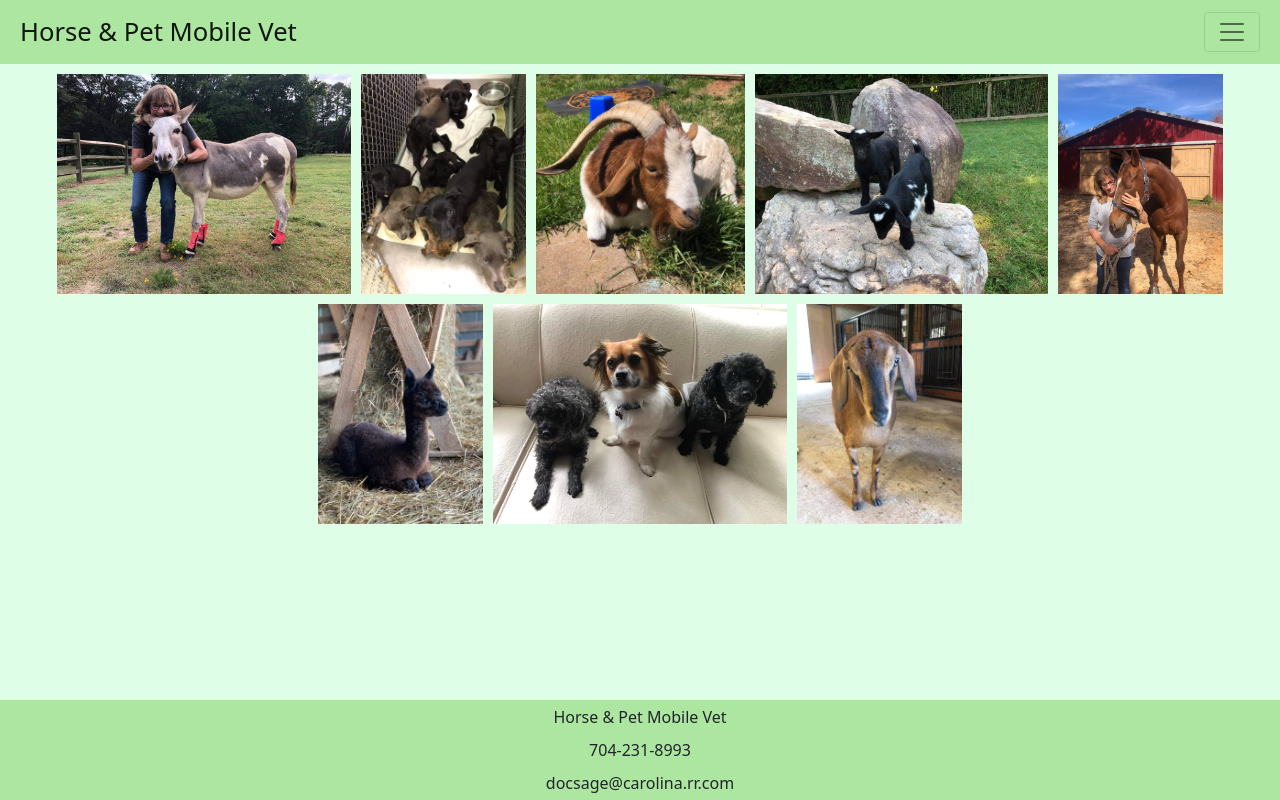
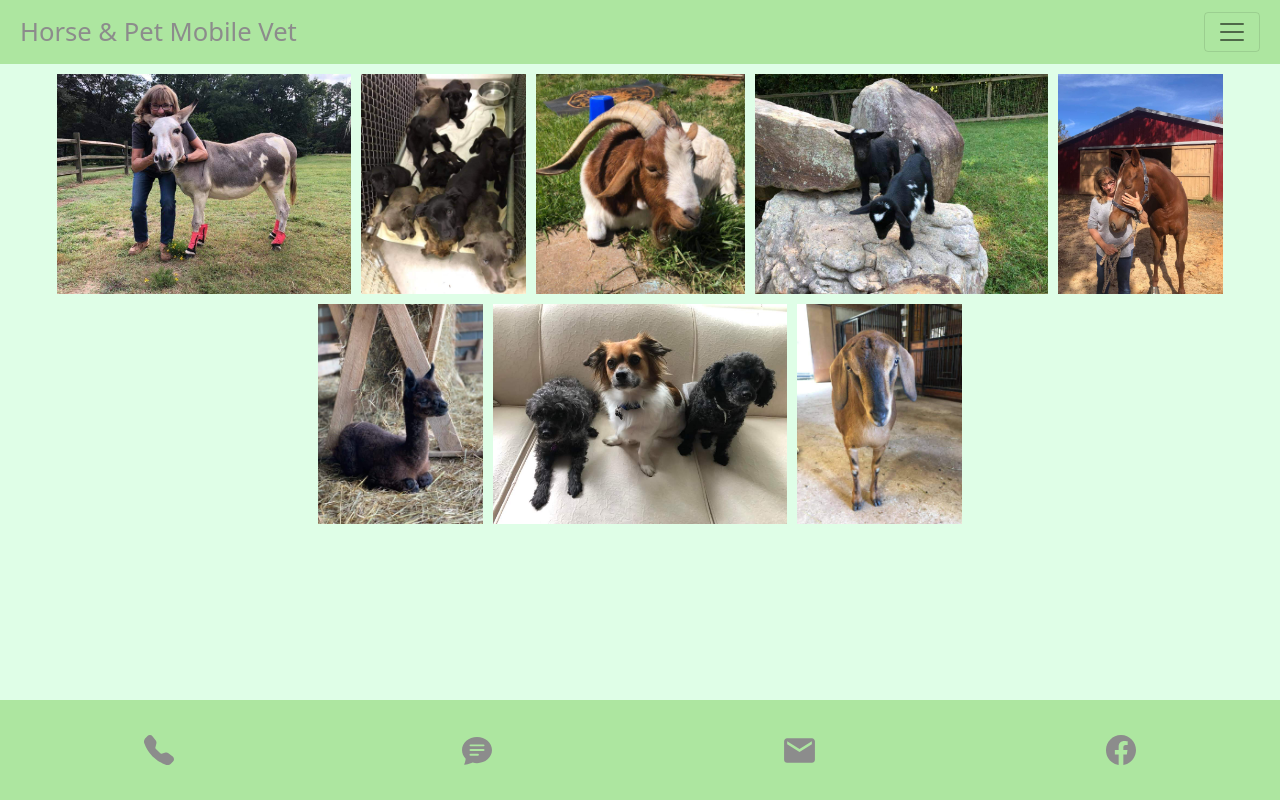
Before and after one commit to benclark1110/horse-and-pet-mobile-vet, a React (Create React App) app: page /clients in a window 1280 px wide. Built offline with nearby package versions, Linux system fonts and the light colour scheme.

Commit message:
footer updates

```diff
--- a/package.json
+++ b/package.json
@@ -16,6 +16,7 @@
     "prettier": "^2.8.0",
     "react": "^17.0.2",
     "react-dom": "^17.0.2",
+    "react-icons": "^4.7.1",
     "react-router-dom": "^6.2.1",
     "react-scripts": "5.0.0",
     "reactstrap": "^9.1.5",
--- a/src/components/molecules/app-footer/app-footer.tsx
+++ b/src/components/molecules/app-footer/app-footer.tsx
@@ -1,11 +1,22 @@
 import React from 'react';
+import { BsFacebook, BsTelephoneFill, BsFillChatTextFill } from 'react-icons/bs';
+import { MdEmail } from 'react-icons/md';
 
 const Footer: React.FC = () => {
   return (
     <footer className="footer">
-        <span className="item">Horse & Pet Mobile Vet</span>
-        <span className="item">704-231-8993</span>
-        <span className="item">docsage@carolina.rr.com</span>
+        <a href="tel:704-231-8993">
+          <BsTelephoneFill size={30}/>
+        </a>
+        <a href="sms:704-231-8993">
+          <BsFillChatTextFill size={30}/>
+        </a>
+        <a href="mailto:docsage@carolina.rr.com?subject=Hi Dr. Sage!">
+          <MdEmail size={37}/>
+        </a>
+        <a target="_blank" href="https://www.facebook.com/horseandpetmobilevet">
+          <BsFacebook size={30}/>
+        </a>
     </footer>
   );
 }
--- a/src/components/molecules/app-navbar/app-navbar.tsx
+++ b/src/components/molecules/app-navbar/app-navbar.tsx
@@ -16,7 +16,7 @@ const NavBar: React.FC = () => {
 
   return (
       <Navbar color="faded" light>
-        <NavbarBrand href="/horse-and-pet-mobile-vet" style={{fontSize: '1.6em', marginLeft: '0.5rem'}}>
+        <NavbarBrand href="/horse-and-pet-mobile-vet" style={{fontSize: '1.6em', marginLeft: '0.5rem', color: '#8C8C8C'}}>
           Horse & Pet Mobile Vet
         </NavbarBrand>
         <NavbarToggler onClick={toggleNavbar} className="me-2" />
--- a/src/index.css
+++ b/src/index.css
@@ -5,6 +5,7 @@ html, body {
   overflow-x: hidden;
   min-height: 100vh;
   background-color: #dffee7;
+  color: #8C8C8C;
 }
 
 .container {
@@ -52,14 +53,12 @@ html, body {
   background-color: #ADE6A0;
   height: 100px;
   display:flex;
-  flex-direction: column;
+  justify-content: space-around;
   align-items: center;
 }
 
-.item {
-  flex-grow: 1;
-  display:flex;
-  align-items:center;
+.footer > a {
+  color: #8C8C8C;
 }
 
 .test-pic {
```
Also changed, not shown: 1 other file (tests, documents, lock files or other folders).
